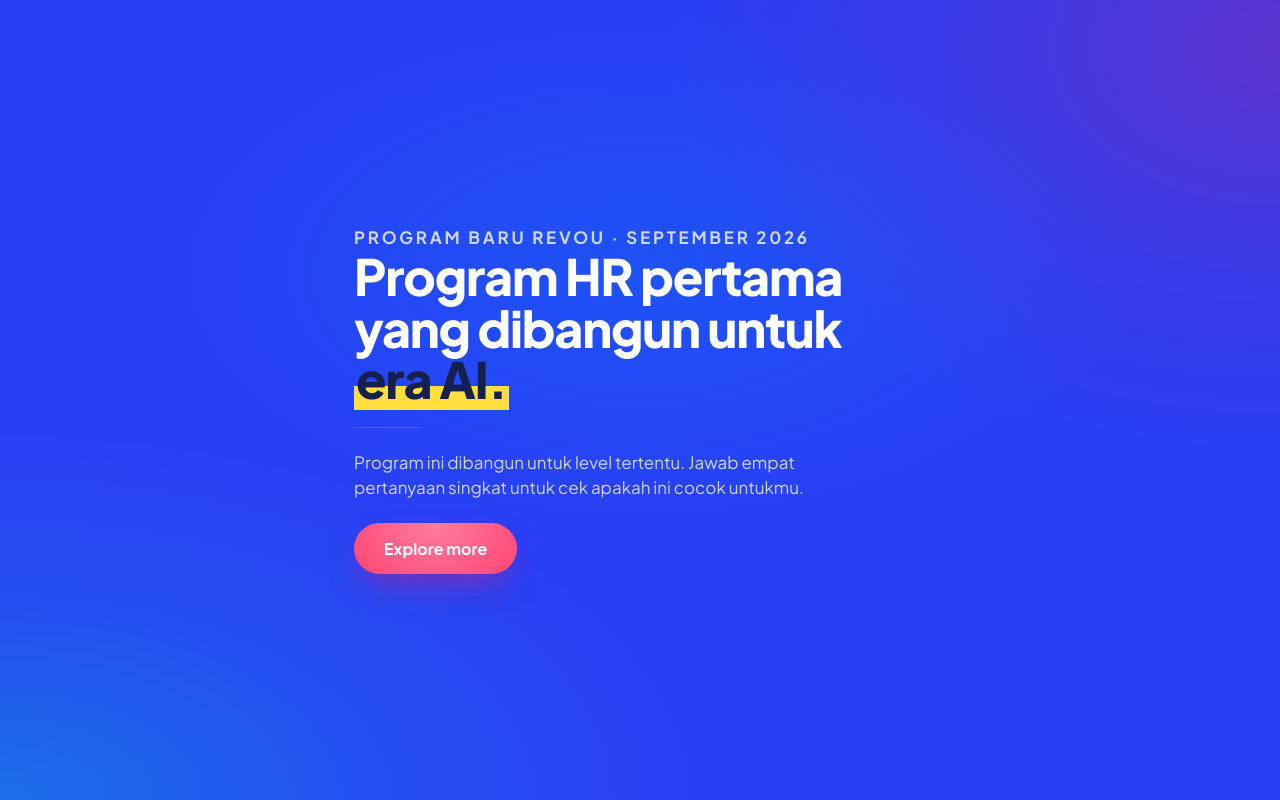
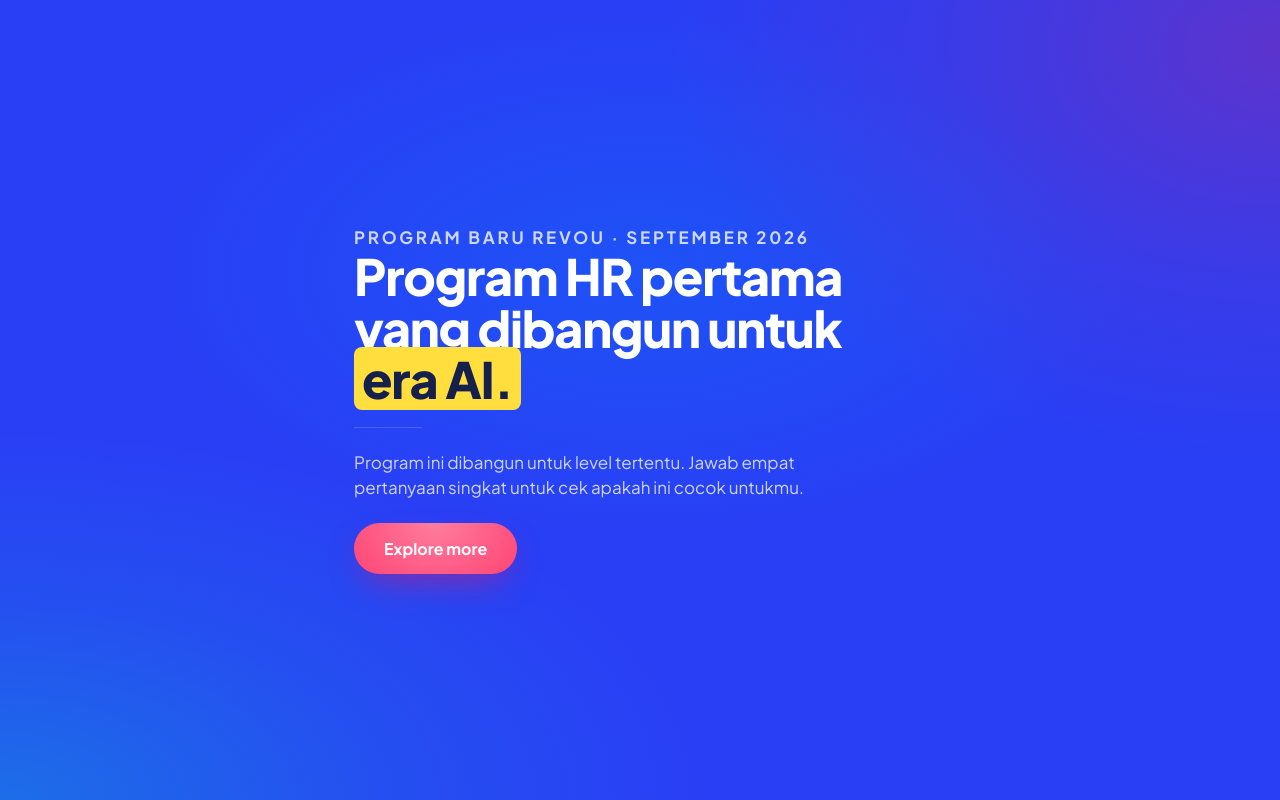
Before and after one commit to marketingrevou/hrai-teaser, a website: page public/index.html in a window 1280 px wide. Drawn offline with Linux system fonts and the light colour scheme.

Commit message:
Fix illegible hero highlight against the new blue background
The old underline-style highlight only painted yellow behind the
bottom third of the line, so dark text over the transparent top
portion sat directly on the blue page background. Switched to a
solid yellow badge so the text has consistent contrast.

```diff
--- a/public/index.html
+++ b/public/index.html
@@ -100,9 +100,12 @@
   }
 
   .hero h1 .hl {
-    background: linear-gradient(transparent 62%, var(--c-yellow) 62%);
-    padding: 0 2px;
+    background: var(--c-yellow);
+    padding: 0 8px;
+    border-radius: 8px;
     color: var(--c-yellow-ink);
+    box-decoration-break: clone;
+    -webkit-box-decoration-break: clone;
   }
 
   .hero p {
```
